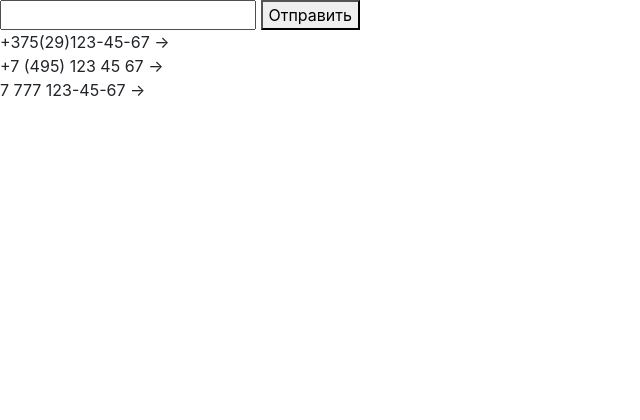
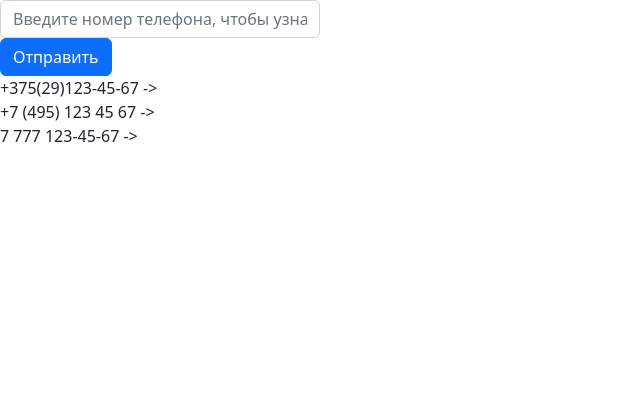
Before and after one commit to BakeySounder/php-techn-task, a PHP site: page / in a window 1280 px wide. Shown: the top 420 px of the page, without its empty margins (0-640 px from the left). Run offline with PHP 8.4, Linux system fonts and the light colour scheme; data that the repository does not hold is empty.

Commit message:
add bootstrap style for form

```diff
--- a/index.php
+++ b/index.php
@@ -4,7 +4,7 @@
     <meta charset="UTF-8">
     <meta name="viewport" content="width=device-width, initial-scale=1.0">
     <title>Тестовое задание</title>
-    <link rel="stylesheet" href="https://stackpath.bootstrapcdn.com/bootstrap/4.5.2/css/bootstrap.min.css">
+    <link rel="stylesheet" href="https://cdn.jsdelivr.net/npm/bootstrap@5.2.3/dist/css/bootstrap.min.css">
 </head>
 <style>
     .popup {
@@ -22,8 +22,8 @@
 
 <body>
 <form action="" method="post" id ="form1">
-    <input type="text" name="Phone" id="">
-    <button type="submit">Отправить</button>
+    <input class="form-control w-25" placeholder="Введите номер телефона, чтобы узнать страну" type="text" name="Phone" id="">
+    <button type="submit" class="btn btn-primary">Отправить</button>
 </form>
 
   <div id="cookiePopup" class="popup">
@@ -34,6 +34,7 @@
   </div>
 </body>
 <script src = "index.js"></script>
+<script src="https://cdn.jsdelivr.net/npm/bootstrap@5.2.3/dist/js/bootstrap.min.js" integrity="sha384-cuYeSxntonz0PPNlHhBs68uyIAVpIIOZZ5JqeqvYYIcEL727kskC66kF92t6Xl2V" crossorigin="anonymous"></script>
 </html>
 
 <?php
```
